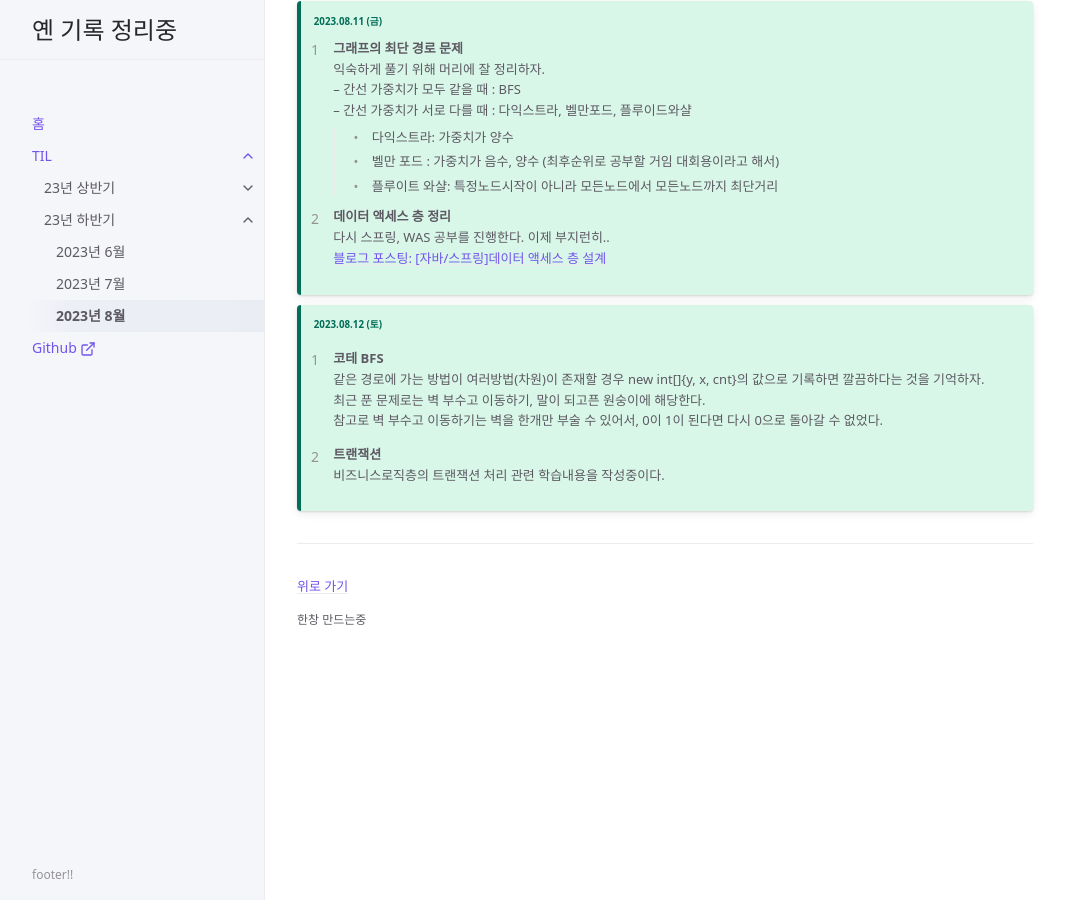
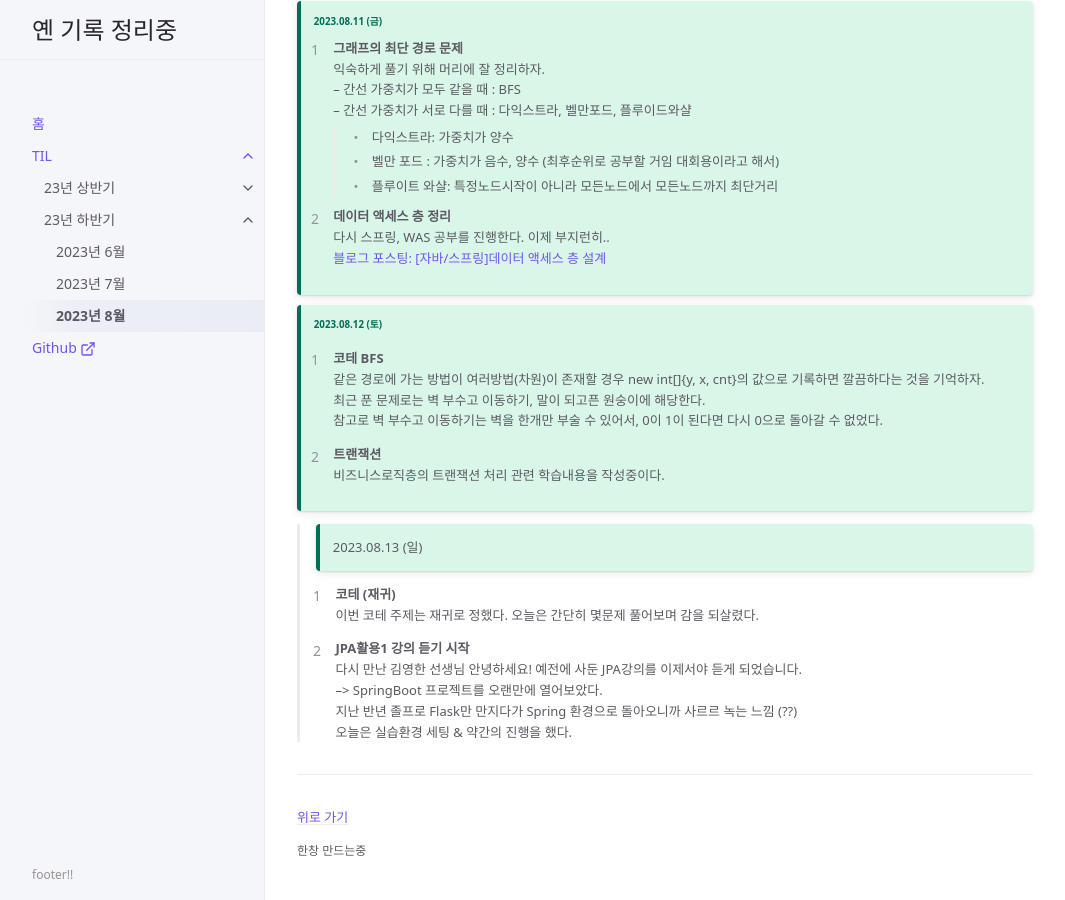
Before and after one commit to yyeennyy/yyeennyy.github.io, a Jekyll site: the page built from docs/TIL/23년 하반기/month08.md, in a window 1280 px wide and 900 px high, scrolled down 2075 px. Shown: the whole window, without its empty margins (107-1172 px from the left). Built offline with Jekyll 4.4.1, drawn with Linux system fonts in a browser that asks for light colours.

Commit message:
TIL 0813

```diff
--- a/docs/TIL/23년 하반기/month08.md
+++ b/docs/TIL/23년 하반기/month08.md
@@ -143,3 +143,13 @@ nav_order: 3
 > 2. **트랜잭션**<br>
 > 비즈니스로직층의 트랜잭션 처리 관련 학습내용을 작성중이다.<br>
 >
+
+> {: .new-title }
+> 2023.08.13 (일)
+> 1. **코테 (재귀)**<br>
+> 이번 코테 주제는 재귀로 정했다. 오늘은 간단히 몇문제 풀어보며 감을 되살렸다.
+>
+> 2. **JPA활용1 강의 듣기 시작**<br>
+> 다시 만난 김영한 선생님 안녕하세요! 예전에 사둔 JPA강의를 이제서야 듣게 되었습니다.<br>
+> --> SpringBoot 프로젝트를 오랜만에 열어보았다.<br> 지난 반년 졸프로 Flask만 만지다가 Spring 환경으로 돌아오니까 사르르 녹는 느낌 (??)<br>
+> 오늘은 실습환경 세팅 & 약간의 진행을 했다.
```
